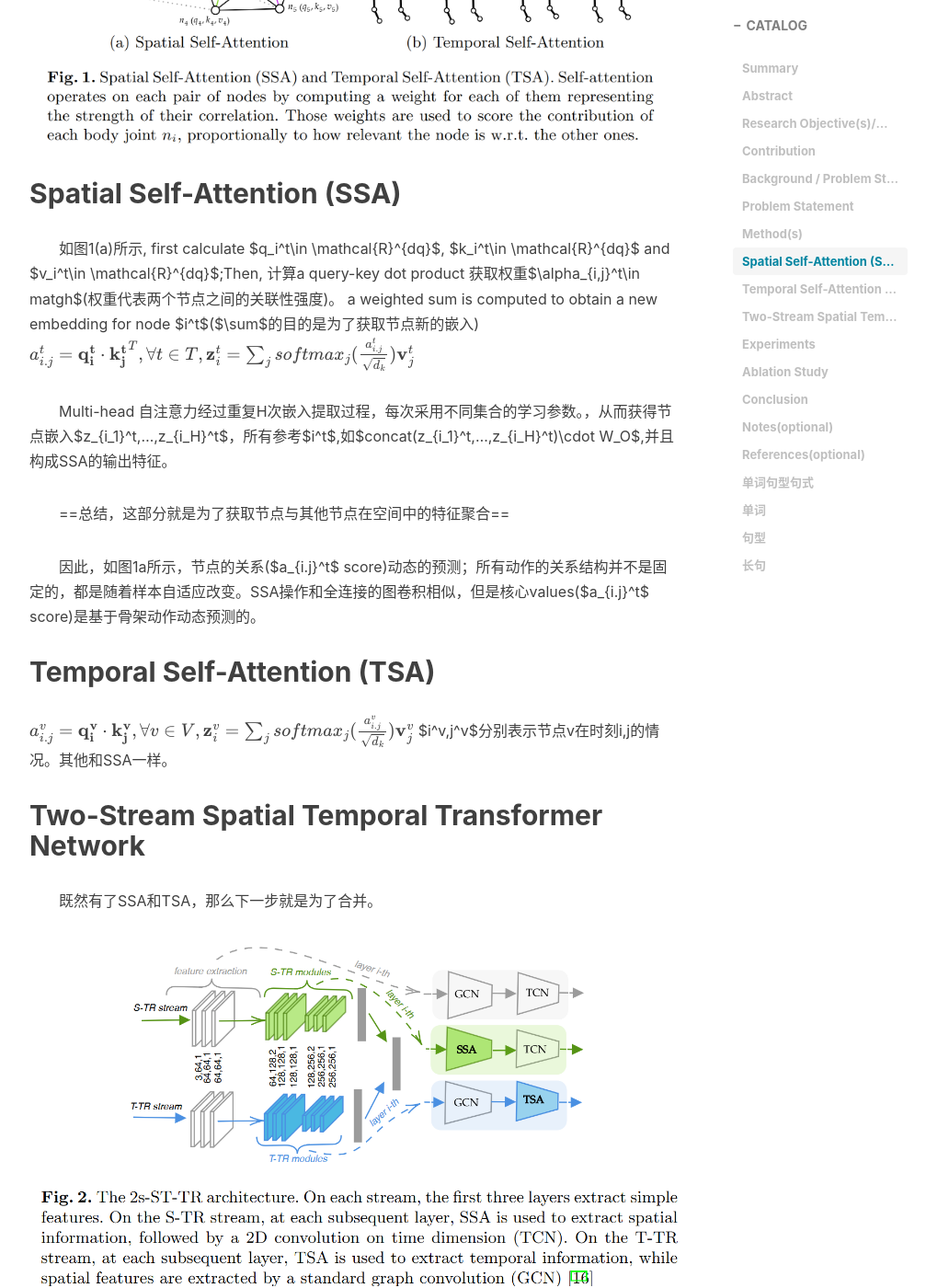
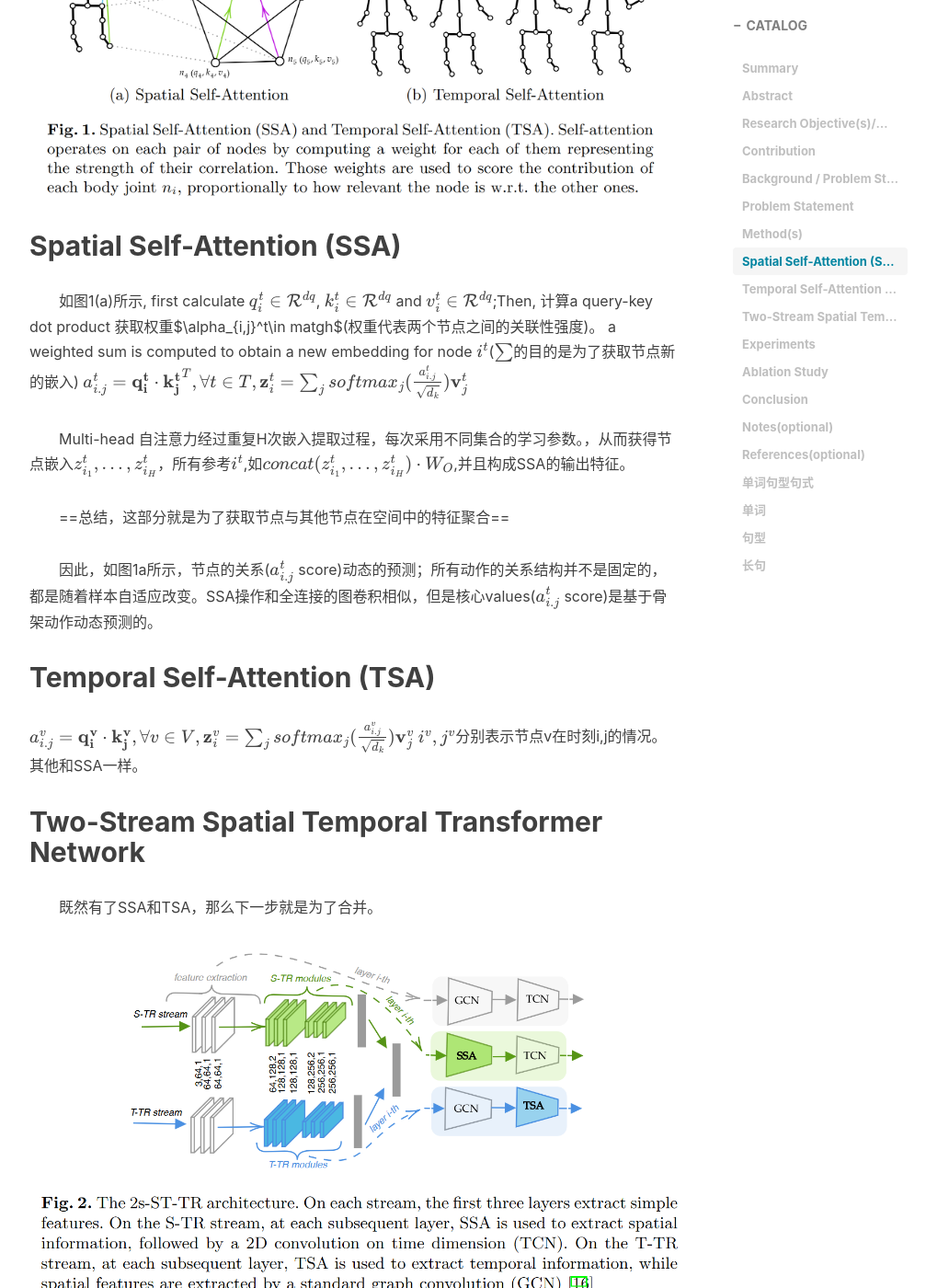
Before and after one commit to zztchios/zztchios.github.io, a Jekyll site: the page built from _posts/2021-11-10-ICPR2020-Spatial Temporal Transformer N.md, in a window 1280 px wide and 1400 px high, scrolled down 2836 px. Shown: the whole window at 92% size, without its empty margins (233-1240 px from the left). Built offline with Jekyll 4.4.1, drawn with Linux system fonts in a browser that asks for light colours; nearby versions of some CDN libraries; formulas are drawn with MathJax 3; comment, search, counter and statistics services are not loaded; some of the changed text lies outside the part shown.

```diff
--- a/_posts/2021-11-10-ICPR2020-Spatial Temporal Transformer N.md
+++ b/_posts/2021-11-10-ICPR2020-Spatial Temporal Transformer N.md
@@ -83,20 +81,20 @@ tags:
 ![时空自注意力](https://github.com/zztchios/zztchios.github.io/raw/master/img/d96d9cea8760e8e0b9f05e17fad85bfe.png)
 ## Spatial Self-Attention (SSA)
 
-&emsp;&emsp;如图1(a)所示, first calculate $q_i^t\in \mathcal{R}^{dq}$, $k_i^t\in \mathcal{R}^{dq}$ and $v_i^t\in \mathcal{R}^{dq}$;Then, 计算a query-key dot product 获取权重$\alpha_{i,j}^t\in matgh$(权重代表两个节点之间的关联性强度)。
-a weighted sum is computed to obtain a new embedding for node $i^t$($\sum$的目的是为了获取节点新的嵌入)
+&emsp;&emsp;如图1(a)所示, first calculate $$q_i^t\in \mathcal{R}^{dq}$$, $$k_i^t\in \mathcal{R}^{dq}$$ and $$v_i^t\in \mathcal{R}^{dq}$$;Then, 计算a query-key dot product 获取权重$\alpha_{i,j}^t\in matgh$(权重代表两个节点之间的关联性强度)。
+a weighted sum is computed to obtain a new embedding for node $$i^t$$($$\sum$$的目的是为了获取节点新的嵌入)
 $$a_{i.j}^t=\mathbf{q_i^t}\cdot \mathbf{k_j^t}^T,\forall{t}\in T, \mathbf{z}_i^t=\sum_jsoftmax_j(\frac{a_{i.j}^t}{\sqrt{d_k}})\mathbf{v}_j^t\tag{1}$$
 
-&emsp;&emsp;Multi-head 自注意力经过重复H次嵌入提取过程，每次采用不同集合的学习参数。，从而获得节点嵌入$z_{i_1}^t,…,z_{i_H}^t$，所有参考$i^t$,如$concat(z_{i_1}^t,…,z_{i_H}^t)\cdot W_O$,并且构成SSA的输出特征。
+&emsp;&emsp;Multi-head 自注意力经过重复H次嵌入提取过程，每次采用不同集合的学习参数。，从而获得节点嵌入$$z_{i_1}^t,…,z_{i_H}^t$$，所有参考$$i^t$$,如$$concat(z_{i_1}^t,…,z_{i_H}^t)\cdot W_O$$,并且构成SSA的输出特征。
 
 &emsp;&emsp;==总结，这部分就是为了获取节点与其他节点在空间中的特征聚合==
 
-&emsp;&emsp;因此，如图1a所示，节点的关系($a_{i.j}^t$ score)动态的预测；所有动作的关系结构并不是固定的，都是随着样本自适应改变。SSA操作和全连接的图卷积相似，但是核心values($a_{i.j}^t$ score)是基于骨架动作动态预测的。
+&emsp;&emsp;因此，如图1a所示，节点的关系($$a_{i.j}^t$$ score)动态的预测；所有动作的关系结构并不是固定的，都是随着样本自适应改变。SSA操作和全连接的图卷积相似，但是核心values($$a_{i.j}^t$$ score)是基于骨架动作动态预测的。
 
 ## Temporal Self-Attention (TSA)
 
 $$a_{i.j}^v=\mathbf{q_i^v}\cdot \mathbf{k_j^v},\forall{v}\in V, \mathbf{z}_i^v=\sum_jsoftmax_j(\frac{a_{i.j}^v}{\sqrt{d_k}})\mathbf{v}_j^v\tag{2}$$
-$i^v,j^v$分别表示节点v在时刻i,j的情况。其他和SSA一样。
+$$i^v,j^v$$分别表示节点v在时刻i,j的情况。其他和SSA一样。
 
 ## Two-Stream Spatial Temporal Transformer Network
 &emsp;&emsp;既然有了SSA和TSA，那么下一步就是为了合并。
@@ -106,11 +104,11 @@ $i^v,j^v$分别表示节点v在时刻i,j的情况。其他和SSA一样。
 作者分别用SSA和TSA代替ST-GCN中的GCN和TCN
 
 **Spatial Transformer Stream (S-TR)**
-$\mathbf{S-TR}(x)=Conv_{2D(1\times K_t)}(\mathbf{SSA}(x))$. Following the original Transformer structure,Batch Normalization layer and skip connections are used。
+$$\mathbf{S-TR}(x)=Conv_{2D(1\times K_t)}(\mathbf{SSA}(x))$$. Following the original Transformer structure,Batch Normalization layer and skip connections are used。
 
 **Temporal Transformer Stream (T-TR)**
 
-$\mathbf{T-TR}(x)=\mathbf{TSA}(GCN(x))$.
+$$\mathbf{T-TR}(x)=\mathbf{TSA}(GCN(x))$$.
 
 # Experiments
 
```
Also changed, not shown: other parts of _posts/2021-11-10-ICPR2020-Spatial Temporal Transformer N.md (+1 -3 lines).
